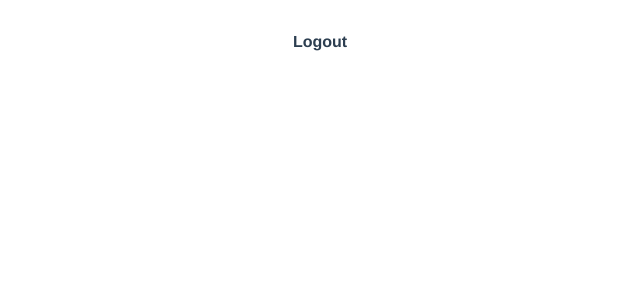
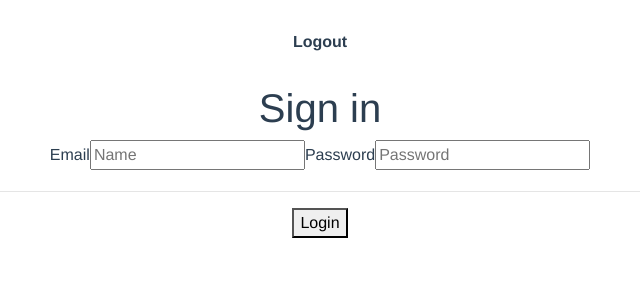
Before and after one commit to prosenkuet/frontend, a Vue app: page /login in a window 1280 px wide. Shown: the top 300 px of the page, without its empty margins (320-960 px from the left). Built offline with nearby package versions, Linux system fonts and the light colour scheme.

Commit message:
login and logout authentication

```diff
--- a/src/App.vue
+++ b/src/App.vue
@@ -8,9 +8,27 @@
 </template>
 <script>
   export default {
-    computed : {},
-    methods: {},
-    created: function () {}
+    computed : {
+      isLoggedIn : function(){ return this.$store.getters.isLoggedIn}
+    },
+    methods: {
+      logout: function () {
+        this.$store.dispatch('logout')
+        .then(() => {
+          this.$router.push('/login')
+        })
+      }
+    },
+    created: function () {
+      this.$http.interceptors.response.use(undefined, function (err) {
+        return new Promise(function (resolve, reject) {
+          if (err.status === 401 && err.config && !err.config.__isRetryRequest) {
+            this.$store.dispatch(logout)
+          }
+          throw err;
+        });
+      });
+    }
   }
 </script>
 
--- /dev/null
+++ b/src/components/Login.vue
@@ -0,0 +1,32 @@
+<template>
+ <div>
+   <form class="login" @submit.prevent="login">
+     <h1>Sign in</h1>
+     <label>Email</label>
+     <input required v-model="email" type="text" placeholder="Name"/>
+     <label>Password</label>
+     <input required v-model="password" type="password" placeholder="Password"/>
+     <hr/>
+     <button type="submit">Login</button>
+   </form>
+ </div>
+</template>
+<script>
+	export default {
+		data(){
+			return {
+				email : "",
+            	password : ""
+            }
+		},
+		methods: {
+		 	login: function () {
+		   		let email = this.email
+		   		let password = this.password
+		   		this.$store.dispatch('login', { email, password })
+		   		.then(() => this.$router.push('/'))
+		   		.catch(err => console.log(err))
+		   	}
+		}
+	}
+</script>
--- a/src/router.js
+++ b/src/router.js
@@ -2,6 +2,7 @@ import Vue from 'vue'
 import Router from 'vue-router'
 import store from './store.js'
 import Register from './components/Register.vue'
+import Login from './components/Login.vue'
 
 
 Vue.use(Router)
@@ -9,14 +10,29 @@ Vue.use(Router)
 let router = new Router({
   mode: 'history',
   routes: [
-  {
+    {
+      path: '/login',
+      name: 'login',
+      component: Login
+    },
+    {
       path: '/register',
       name: 'register',
       component: Register
-  },
+    },
   ]
 })
 
-
+router.beforeEach((to, from, next) => {
+  if(to.matched.some(record => record.meta.requiresAuth)) {
+    if (store.getters.isLoggedIn) {
+      next()
+      return
+    }
+    next('/login')
+  } else {
+    next()
+  }
+})
 
 export default router
--- a/src/store.js
+++ b/src/store.js
@@ -28,6 +28,26 @@ export default new Vuex.Store({
 		},
 	},
 	actions: {
+		login({commit}, user){
+			return new Promise((resolve, reject) => {
+				commit('auth_request')
+				axios({url: 'http://127.0.0.1:8000/api/login', data: user, method: 'POST' })
+					.then(resp => {
+						const token = resp.data.token
+						const user = resp.data.user
+						localStorage.setItem('token', token)
+						// Add the following line:
+						axios.defaults.headers.common['Authorization'] = token
+						commit('auth_success', token, user)
+						resolve(resp)
+					})
+					.catch(err => {
+						commit('auth_error')
+						localStorage.removeItem('token')
+						reject(err)
+					})
+			})
+		},
 		register({commit}, user){
 			return new Promise((resolve, reject) => {
 				commit('auth_request')
@@ -48,6 +68,14 @@ export default new Vuex.Store({
 					})
 			})
 		},
+		logout({commit}){
+			return new Promise((resolve, reject) => {
+				commit('logout')
+				localStorage.removeItem('token')
+				delete axios.defaults.headers.common['Authorization']
+				resolve()
+			})
+		}
 	},
 	getters : {
 		isLoggedIn: state => !!state.token,
```
